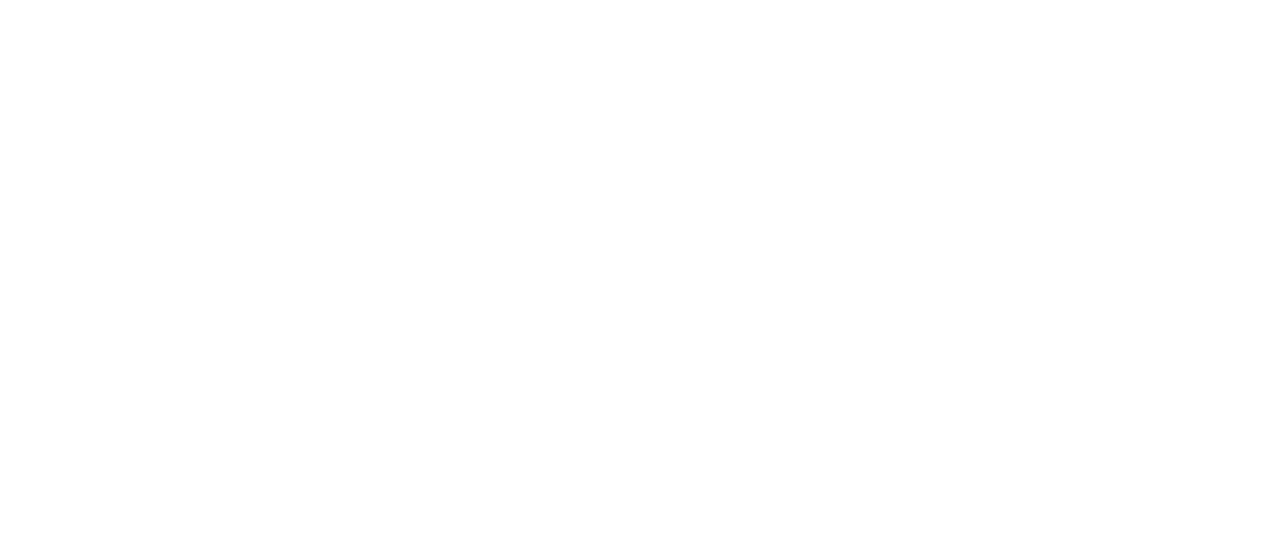
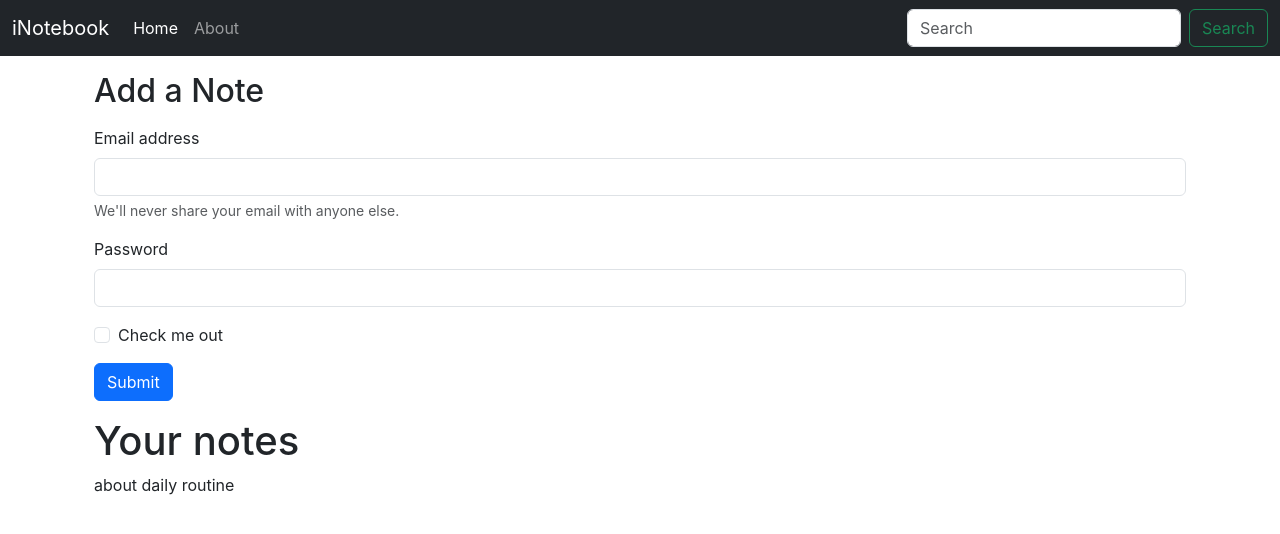
Before and after one commit to AtharvaDondal/inotebook, a React (Create React App) app: page / in a window 1280 px wide. Shown: the top 534 px of the page. Built offline with nearby package versions, Linux system fonts and the light colour scheme.

Commit message:
fetching notes from context showing notes title.

```diff
--- a/package.json
+++ b/package.json
@@ -6,8 +6,10 @@
     "@testing-library/jest-dom": "^5.17.0",
     "@testing-library/react": "^13.4.0",
     "@testing-library/user-event": "^13.5.0",
+    "concurrently": "^8.2.2",
     "react": "^18.2.0",
     "react-dom": "^18.2.0",
+    "react-router-dom": "^6.21.1",
     "react-scripts": "5.0.1",
     "web-vitals": "^2.1.4"
   },
@@ -15,7 +17,9 @@
     "start": "react-scripts start",
     "build": "react-scripts build",
     "test": "react-scripts test",
-    "eject": "react-scripts eject"
+    "eject": "react-scripts eject",
+    "both": "concurrently \"npm start\" \"nodemon backend/index.js\""
+
   },
   "eslintConfig": {
     "extends": [
--- a/public/index.html
+++ b/public/index.html
@@ -23,8 +23,12 @@
       Unlike "/favicon.ico" or "favicon.ico", "%PUBLIC_URL%/favicon.ico" will
       work correctly both with client-side routing and a non-root public URL.
       Learn how to configure a non-root public URL by running `npm run build`.
-    -->
-    <title>React App</title>
+     -->
+
+      <!-- Bootstrap's CSS -->
+    <link href="https://cdn.jsdelivr.net/npm/bootstrap@5.3.2/dist/css/bootstrap.min.css" rel="stylesheet" integrity="sha384-T3c6CoIi6uLrA9TneNEoa7RxnatzjcDSCmG1MXxSR1GAsXEV/Dwwykc2MPK8M2HN" crossorigin="anonymous">
+
+    <title>iNotebook - Your notes is secured in the cloud </title>
   </head>
   <body>
     <noscript>You need to enable JavaScript to run this app.</noscript>
@@ -39,5 +43,7 @@
       To begin the development, run `npm start` or `yarn start`.
       To create a production bundle, use `npm run build` or `yarn build`.
     -->
+    <!-- Bootstrap's Javascript -->
+    <script src="https://cdn.jsdelivr.net/npm/bootstrap@5.3.2/dist/js/bootstrap.bundle.min.js" integrity="sha384-C6RzsynM9kWDrMNeT87bh95OGNyZPhcTNXj1NW7RuBCsyN/o0jlpcV8Qyq46cDfL" crossorigin="anonymous"></script>
   </body>
 </html>
--- a/src/App.js
+++ b/src/App.js
@@ -1,11 +1,30 @@
+import { BrowserRouter as Router, Route, Routes } from "react-router-dom";
 
-import './App.css';
+import About from "./components/About";
+import Home from "./components/Home";
+import Navbar from "./components/Navbar";
+import NoteState from "./context/notes/noteState";
+
+import "./App.css";
 
 function App() {
   return (
-    <h1>
-
-    </h1>
+    <>
+    <NoteState>
+      <Router>
+        <Navbar />
+        <div className="container">
+        <Routes>
+          <Route exact path="/" element={<Home />} />
+          <Route
+            exact path="/about"
+            element = {<About />}
+          />
+        </Routes>
+        </div>
+      </Router>
+      </NoteState>
+    </>
   );
 }
 
--- /dev/null
+++ b/src/components/About.js
@@ -0,0 +1,11 @@
+
+const About = () => {
+
+  return (
+    <div>
+      this is about
+    </div>
+  )
+}
+
+export default About
--- /dev/null
+++ b/src/components/Home.js
@@ -0,0 +1,64 @@
+import React, { useContext } from "react";
+import noteContext from "../context/notes/noteContext";
+
+const Home = () => {
+const context = useContext(noteContext)
+const {notes,setNotes} = context
+  return (
+    <div>
+      <div className="container my-3">
+        <h2>Add a Note</h2>
+        <form className="my-3">
+          <div className="mb-3">
+            <label for="exampleInputEmail1" className="form-label">
+              Email address
+            </label>
+            <input
+              type="email"
+              className="form-control"
+              id="exampleInputEmail1"
+              aria-describedby="emailHelp"
+            />
+            <div id="emailHelp" className="form-text">
+              We'll never share your email with anyone else.
+            </div>
+          </div>
+          <div className="mb-3">
+            <label for="exampleInputPassword1" className="form-label">
+              Password
+            </label>
+            <input
+              type="password"
+              className="form-control"
+              id="exampleInputPassword1"
+            />
+          </div>
+          <div className="mb-3 form-check">
+            <input
+              type="checkbox"
+              className="form-check-input"
+              id="exampleCheck1"
+            />
+            <label className="form-check-label" for="exampleCheck1">
+              Check me out
+            </label>
+          </div>
+          <button type="submit" className="btn btn-primary">
+            Submit
+          </button>
+        </form>
+      </div>
+
+      <div className="container my-3">
+        <h1>Your notes</h1>
+        {
+          notes.map((note) =>{
+            return note.title
+          })
+        }
+      </div>
+    </div>
+  );
+};
+
+export default Home;
--- /dev/null
+++ b/src/components/Navbar.js
@@ -0,0 +1,64 @@
+import { React, useEffect } from "react";
+import { Link, useLocation } from "react-router-dom";
+
+const Navbar = () => {
+  let location = useLocation();
+  useEffect(() => {
+    console.log(location.pathname);
+  }, [location]);
+
+  return (
+    <nav className="navbar navbar-expand-lg navbar-dark bg-dark">
+      <div className="container-fluid">
+        <Link className="navbar-brand" to="/">
+          iNotebook
+        </Link>
+        <button
+          className="navbar-toggler"
+          type="button"
+          data-bs-toggle="collapse"
+          data-bs-target="#navbarSupportedContent"
+          aria-controls="navbarSupportedContent"
+          aria-expanded="false"
+          aria-label="Toggle navigation"
+        >
+          <span className="navbar-toggler-icon"></span>
+        </button>
+        <div className="collapse navbar-collapse" id="navbarSupportedContent">
+          <ul className="navbar-nav me-auto mb-2 mb-lg-0">
+            <li className="nav-item">
+              <Link className={`nav-link ${
+                  location.pathname === "/" ? "active" : ""
+                }`}aria-current="page" to="/">
+                Home
+              </Link>
+            </li>
+            <li className="nav-item">
+              <Link
+                className={`nav-link ${
+                  location.pathname === "/about" ? "active" : ""
+                }`}
+                to="/about"
+              >
+                About
+              </Link>
+            </li>
+          </ul>
+          <form className="d-flex" role="search">
+            <input
+              className="form-control me-2"
+              type="search"
+              placeholder="Search"
+              aria-label="Search"
+            />
+            <button className="btn btn-outline-success" type="submit">
+              Search
+            </button>
+          </form>
+        </div>
+      </div>
+    </nav>
+  );
+};
+
+export default Navbar;
--- /dev/null
+++ b/src/context/notes/noteContext.js
@@ -0,0 +1,6 @@
+const { createContext } = require("react");
+
+const noteContext = createContext()
+//context: it will hold our all states related to notes
+
+export default noteContext;
--- /dev/null
+++ b/src/context/notes/noteState.js
@@ -0,0 +1,26 @@
+import React from "react";
+import NoteContext from "./noteContext";
+import { useState } from "react";
+
+const NoteState = (props) => {
+    const notesInitial = [
+        {
+          "_id": "659786c9d5b3f7be4634abfb",
+          "user": "657beb1a2b3433902b8bc67b",
+          "title": "about daily routine",
+          "description": "wake up early, and do some exercises daily",
+          "tag": "personal",
+          "date": "2024-01-05T04:34:17.552Z",
+          "__v": 0
+        }
+      ]
+    const [notes, setNotes] = useState(notesInitial)
+    return(
+        <NoteContext.Provider value={{notes,setNotes}}>
+            {props.children}
+        </NoteContext.Provider>
+
+    )
+}
+
+export default NoteState;
```
Also changed, not shown: 2 other files (tests, documents, lock files or other folders).
